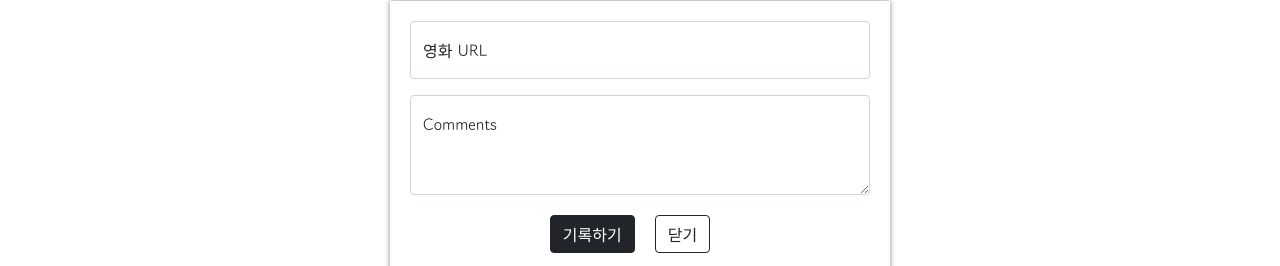
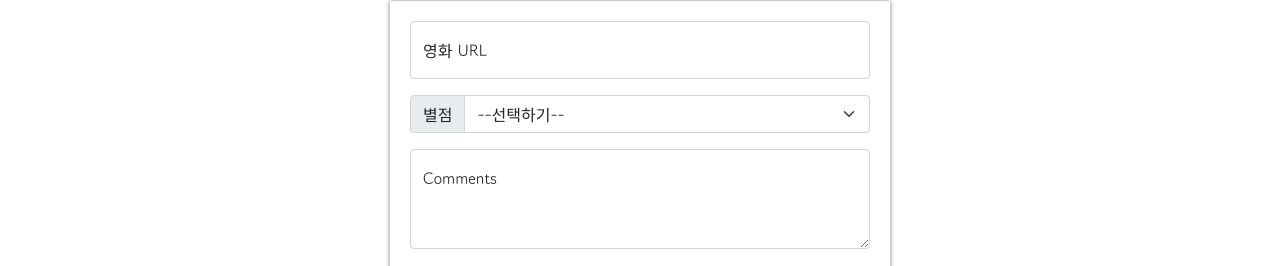
Before and after one commit to skygarden/mypage, a plain HTML site: page index.html in a window 1280 px wide. Shown: the part 269-535 px from the top of the page. Drawn offline with nearby package versions, Linux system fonts and the light colour scheme.

Commit message:
Update index.html
별점 추가

```diff
--- a/index.html
+++ b/index.html
@@ -88,6 +88,17 @@
             <input type="email" class="form-control" id="floatingInput" placeholder="name@example.com">
             <label for="floatingInput">영화 URL</label>
         </div>
+        <div class="input-group mb-3">
+            <label class="input-group-text" for="selStarPoint">별점</label>
+            <select class="form-select" id="selStarPoint">
+              <option selected>--선택하기--</option>
+              <option value="1">⭐</option>
+              <option value="2">⭐⭐</option>
+              <option value="3">⭐⭐⭐</option>
+              <option value="4">⭐⭐⭐⭐</option>
+              <option value="5">⭐⭐⭐⭐⭐</option>
+            </select>
+          </div>
         <div class="form-floating">
             <textarea class="form-control" placeholder="Leave a comment here" id="floatingTextarea2"
                 style="height: 100px"></textarea>
```
